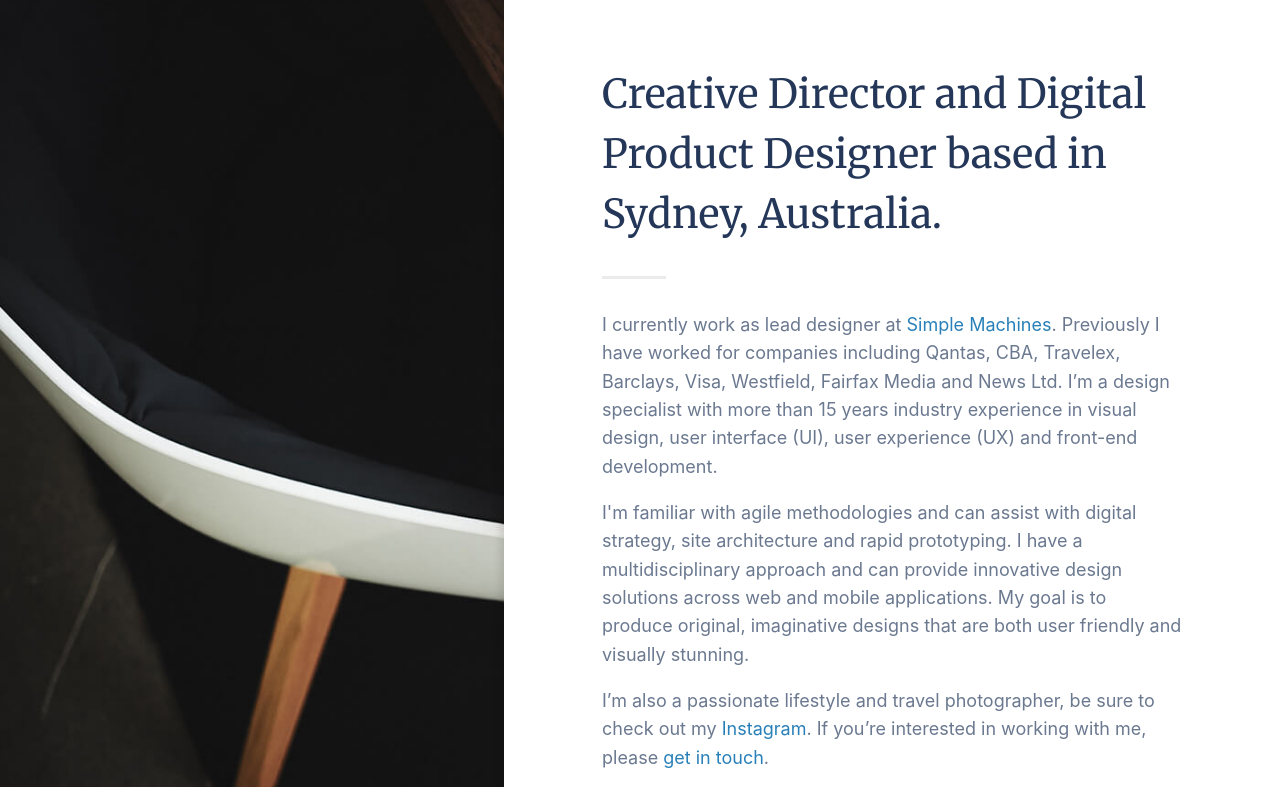
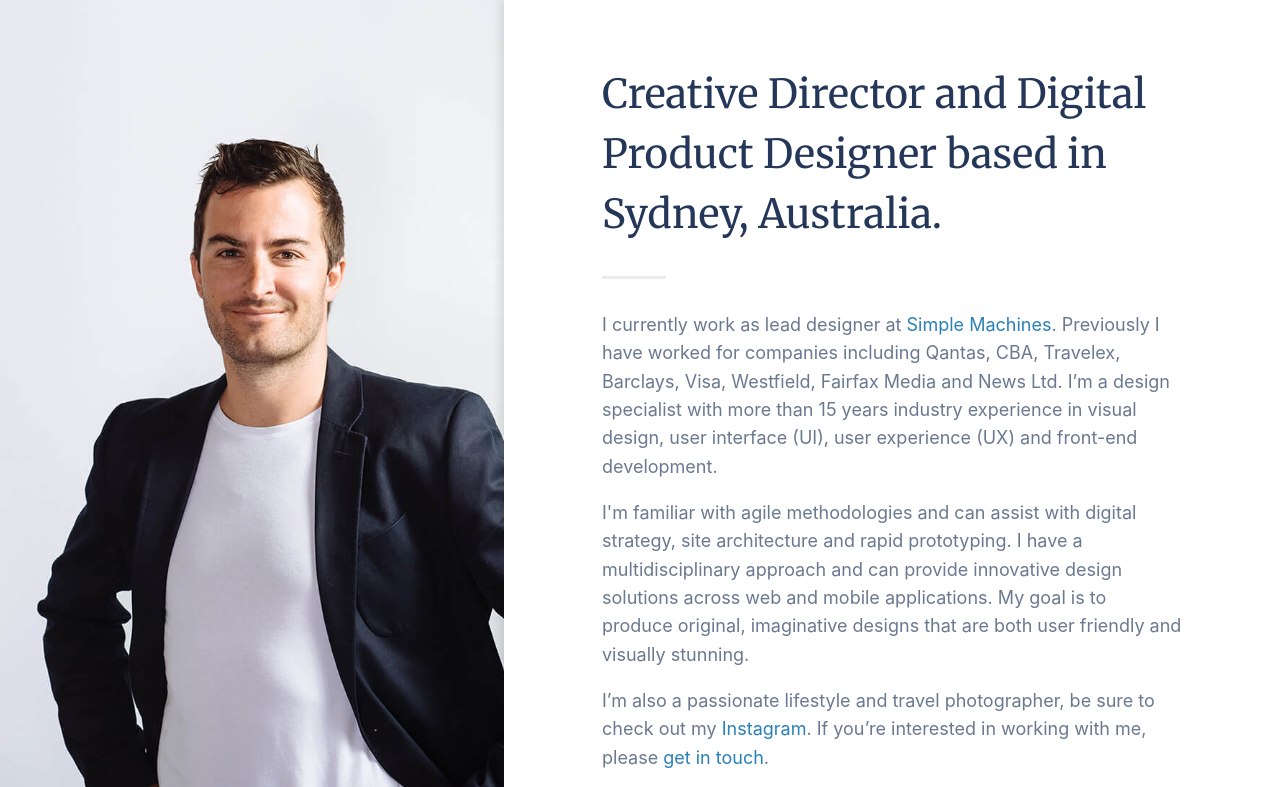
Before and after one commit to simonrae/design, a plain HTML site: page index.html in a window 1280 px wide. Shown: the top 787 px of the page. Drawn offline with nearby package versions, Linux system fonts and the light colour scheme.

Commit message:
Update hero image

```diff
--- a/assets/css/styles.css
+++ b/assets/css/styles.css
@@ -77,9 +77,9 @@ blockquote p {
   width: 100%;
   height: 320px;
   background-color: #222;
-  background-image: url("../img/hero_bg.jpg");
+  background-image: url("../img/srae_bg.jpg");
   background-size: cover;
-  background-position: 50% 50%;
+  background-position: 0 50%;
   background-repeat: no-repeat;
   z-index: -1;
 }
@@ -144,6 +144,7 @@ blockquote p {
 
   .feature-panel {
     height: 100vh;
+    background-position: 50% 50%;
   }
 
   .main-panel {
```
Also changed, not shown: assets/img/srae_bg.jpg (added), 1 other file.
